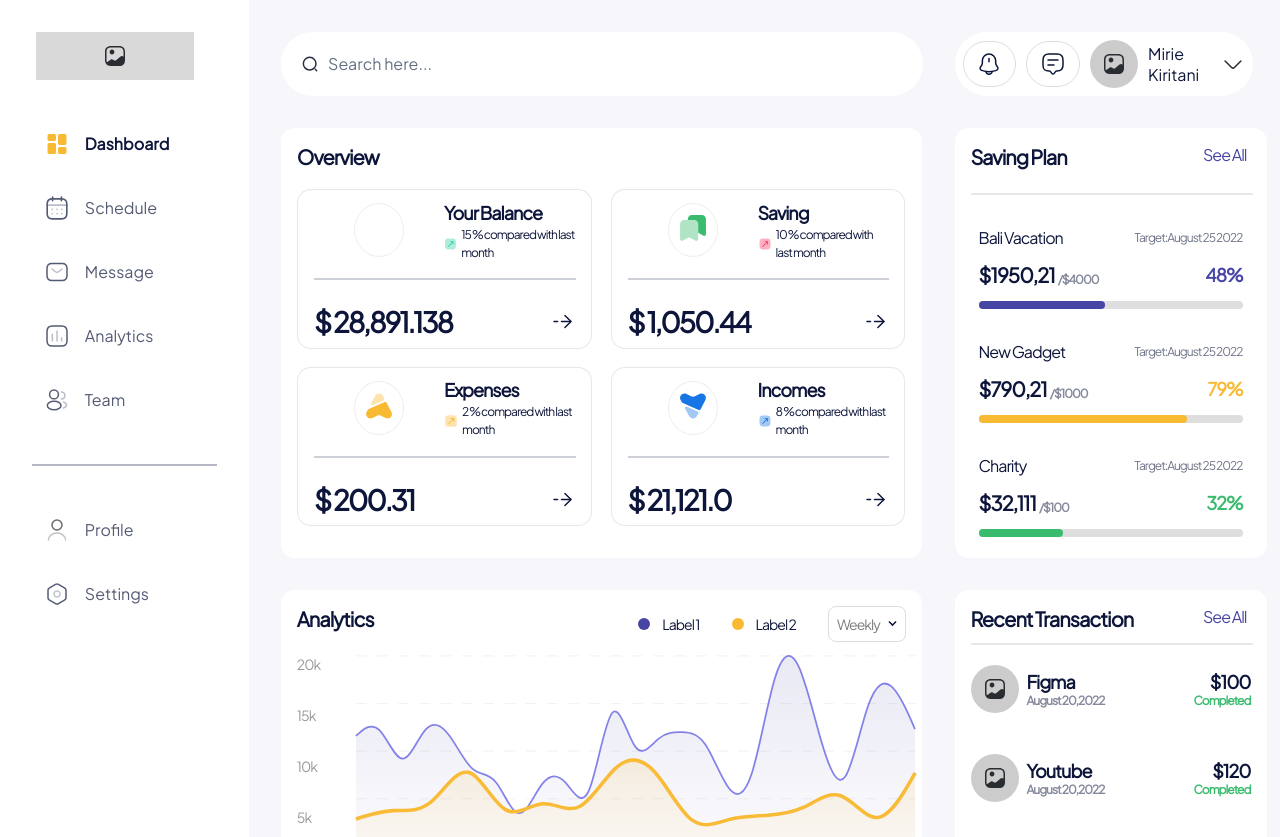
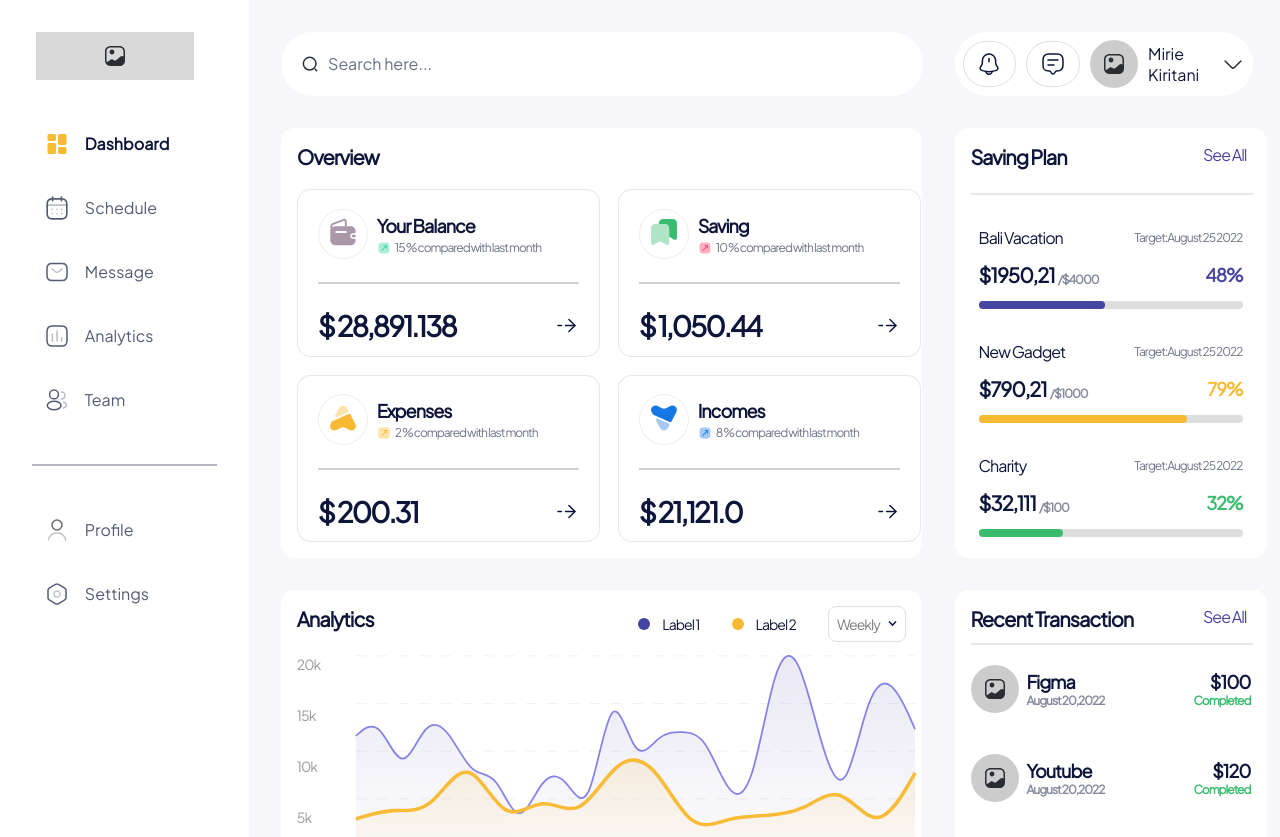
Before and after one commit to Sooneeta/intuji-frontend-associate-challenge, a React (Vite) app: page / in a window 1280 px wide. Shown: the top 837 px of the page. Built offline with nearby package versions, Linux system fonts and the light colour scheme.

Commit message:
feat: add hover effect on overview card

```diff
--- a/src/components/Card.jsx
+++ b/src/components/Card.jsx
@@ -1,5 +1,7 @@
 import ArrowRightIcon from "../assets/icons/arrow-right.svg";
+import ArrowRightWhiteIcon from "../assets/icons/arrow-right-white.svg";
 import "../styles/card.scss";
+import { useState } from "react";
 
 const Card = ({ title, children }) => {
   return (
@@ -11,11 +13,16 @@ const Card = ({ title, children }) => {
 };
 
 const OverviewCard = ({ cardData }) => {
+  const [isHovered, setIsHovered] = useState(false);
   return (
-    <div className="overview-card-wrapper">
+    <div
+      className="overview-card-wrapper"
+      onMouseEnter={() => setIsHovered(true)}
+      onMouseLeave={() => setIsHovered(false)}
+    >
       <Card>
         <div className="text-content">
-          <figure className="icon-wrapper">
+          <figure className="icon-wrapper" style={{ margin: "0" }}>
             <img src={cardData?.icon} width={32} height={32} />
           </figure>
           <div className="title">
@@ -37,7 +44,7 @@ const OverviewCard = ({ cardData }) => {
 
         <div className="value-content">
           <span className="amount">{cardData?.amount}</span>
-          <img src={ArrowRightIcon} />
+          <img src={isHovered ? ArrowRightWhiteIcon : ArrowRightIcon} />
         </div>
       </Card>
     </div>
--- a/src/index.css
+++ b/src/index.css
@@ -6,4 +6,5 @@ body {
   font-family: "Plus Jakarta Sans";
   margin: 0;
   padding: 0;
+  box-sizing: border-box;
 }
--- a/src/styles/card.scss
+++ b/src/styles/card.scss
@@ -24,21 +24,26 @@
 
     .card-wrapper{
       @include card-wrapper(20.38vw, 125.5px);
-
+      padding: 1.25em;
       border-radius: 0.875em;
       border: 1px solid #DEDEDEB2;
 
+      &:hover{
+        background-color: #4745A4;
 
-
+        .text-content .title span, .value-content span {
+            color: white;
+          }
+      }
 
       .text-content{
          display: flex;
+         gap: 9px;
          align-items: center;
          height: 48px;
 
-
-         .icon-wrapper{
-            padding: 0.5em;
+            .icon-wrapper{
+            padding: 0.4em 0.5em;
             border: 1px solid #EEEEEE;
             border-radius: 50%;
          }
@@ -64,6 +69,8 @@
                 span{
                     font-weight: 400;
                     font-size: 0.75em;
+                    color:  #0D163A;
+                    opacity: 60%;
                 }
             }
          }
@@ -82,4 +89,5 @@
       }
 
     }
+
 }
```
Also changed, not shown: src/assets/icons/empty-wallet.svg.
